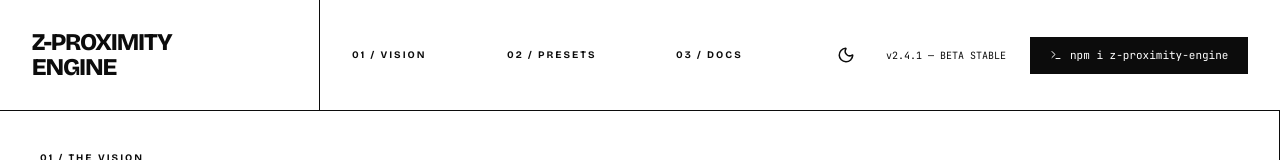
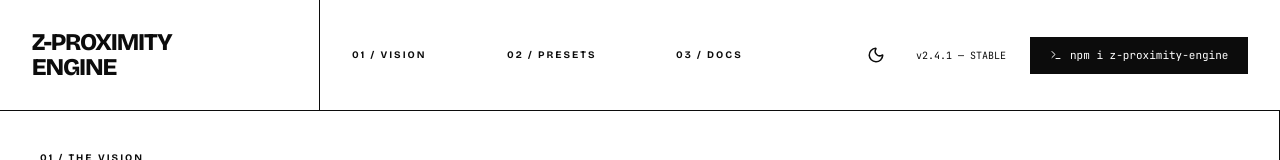
Before and after one commit to YoussefZidan-1/ZProximityEngine, a React (Vite) app: page / in a window 1280 px wide. Shown: the top 160 px of the page. Built offline with nearby package versions, Linux system fonts and the light colour scheme.

Commit message:
Update: IT'S FULLY STABLE

```diff
--- a/src/App.tsx
+++ b/src/App.tsx
@@ -154,7 +154,7 @@ export default function App() {
                   <Moon size={18} className="absolute inset-0 m-auto transition-opacity duration-500 opacity-100 dark:opacity-0" />
                   <Sun size={18} className="absolute inset-0 m-auto transition-opacity duration-500 opacity-0 dark:opacity-100" />
                 </button>
-                <span className="reveal-item text-[10px] font-mono opacity-50 hidden sm:block">v2.4.1 — BETA STABLE</span>
+                <span className="reveal-item text-[10px] font-mono opacity-50 hidden sm:block">v2.4.1 — STABLE</span>
                 <div className="reveal-item px-5 py-2.5 bg-[var(--text-color)] text-[var(--bg-color)] text-[11px] font-mono flex items-center gap-2">
                   <Terminal size={12} />
                   npm i z-proximity-engine
```
